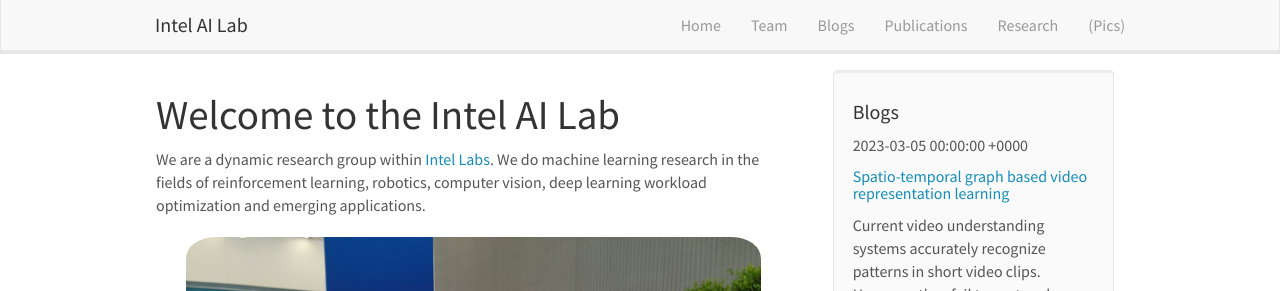
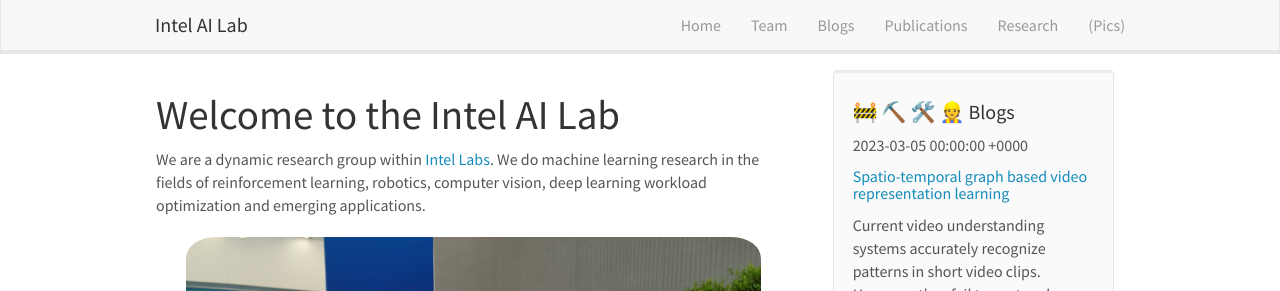
Before and after one commit to intelailabpage/intelailabpage.github.io, a Jekyll site: the page built from _pages/home.md, in a window 1280 px wide and 1279 px high. Shown: the top 291 px of the window. Built offline with Jekyll 4.4.1, drawn with Linux system fonts in a browser that asks for light colours; nearby versions of some CDN libraries.

```diff
--- a/_includes/post.html
+++ b/_includes/post.html
@@ -1,6 +1,6 @@
 
 <div class="well">
-<h4>Blogs</h4>
+<h4>🚧 ⛏️ 🛠️ 👷 Blogs</h4>
 
 {% for post in site.posts limit:5 %}
 <p>{{ post.date }} <br>
```
